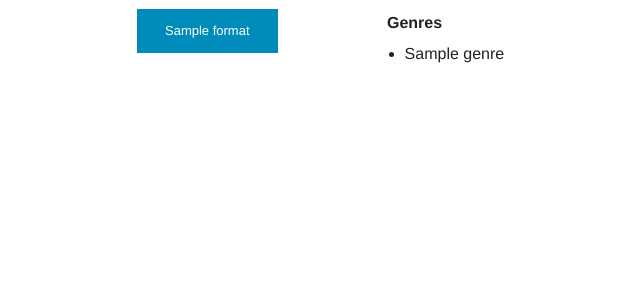
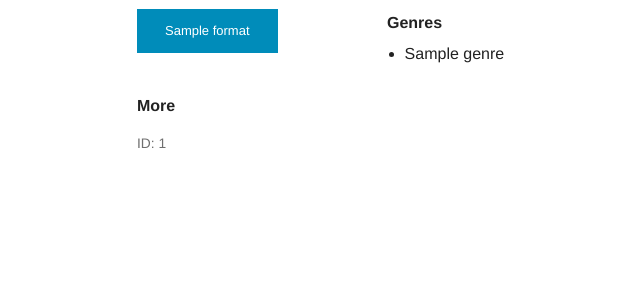
Before and after one commit to citruspi/Alexandria, a Flask app: template templates/book.html in a window 1280 px wide. Shown: the part 289-589 px from the top of the page, without its empty margins (18-658 px from the left). Run offline with Flask 2, Linux system fonts and the light colour scheme; the template is opened without the code that fills it: most values are stand-ins (such as "Sample title", 1, 10 or a date in 2020); grey boxes marked "Sample" are stand-in pictures; parts of the project's set-up code (start-up, migrations or seed data) failed here and were passed over; some libraries are stand-ins or nearby versions.

Commit message:
Added 'More' section to book template

```diff
--- a/templates/book.html
+++ b/templates/book.html
@@ -22,6 +22,13 @@
                     <li><a href="/download/{{ book['id'] }}/{{ format }}" class="button small">{{ format }}</a></li>
                     {% endfor %}
                 </ul>
+            </dd>
+        </dl>
+
+        <dl>
+            <dt>More</dt>
+            <dd>
+                <h4><small>ID: {{ book['id'] }}</small></h4>
             </dd>
         </dl>
 
```
